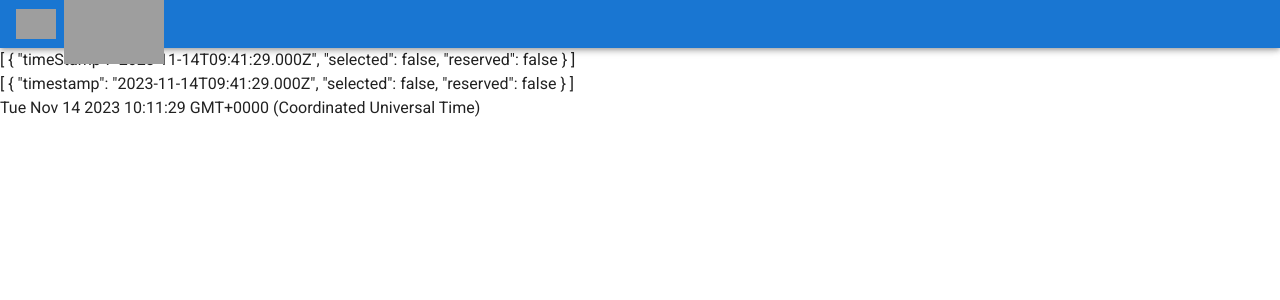
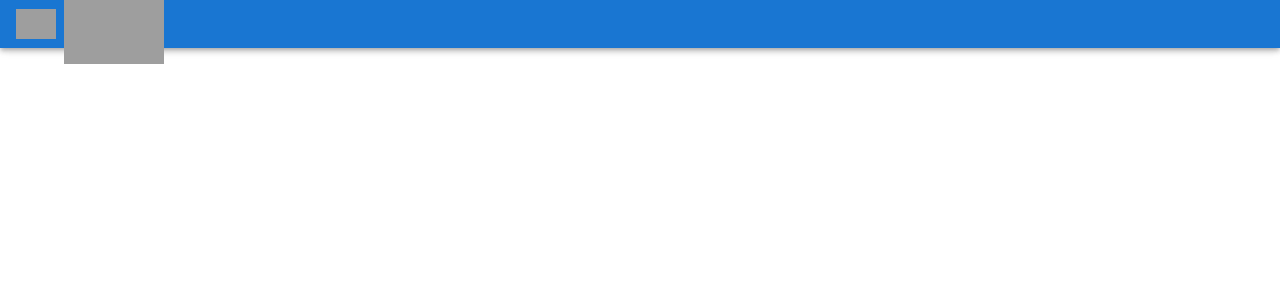
Before and after one commit to sadegh1377/hitalki-project, a Vue app: page /#/ in a window 1280 px wide. Shown: the top 300 px of the page. Built offline with nearby package versions, Linux system fonts and the light colour scheme; grey boxes are pictures that could not be loaded.

Commit message:
add TeacherSchedule.vue

```diff
--- a/src/views/HomeView.vue
+++ b/src/views/HomeView.vue
@@ -1,53 +1,21 @@
 <template>
     <div>
-        <div v-for="(day ,index) in week" :key="index">
-            {{ day.day.hours }}
-        </div>
-
-        {{addThirtyMinToTimestamp(new Date())}}
+        <TeacherSchedule/>
     </div>
 </template>
 
 <script>
+
+import TeacherSchedule from "@/components/TeacherSchedule.vue";
 
 export default {
     name: 'HomeView',
     data() {
         return {
             switch1: false,
-            week: [
-                {
-                    day: {
-                        name: 'monday',
-                        hours: [
-                            {
-                                timeStamp: new Date(),
-                                selected: false,
-                                reserved: false,
-                            }
-                        ]
-                    }
-                },
-                {
-                    day: {
-                        name: 'monday',
-                        hours: [
-                            {
-                                timestamp: new Date(),
-                                selected: false,
-                                reserved: false,
-                            }
-                        ]
-                    }
-                }
-            ]
+
         }
     },
-    methods: {
-        addThirtyMinToTimestamp(date) {
-            return new Date(date.getTime() + 30*60000);
-        }
-    },
-    components: {},
+    components: {TeacherSchedule},
 }
 </script>
```
